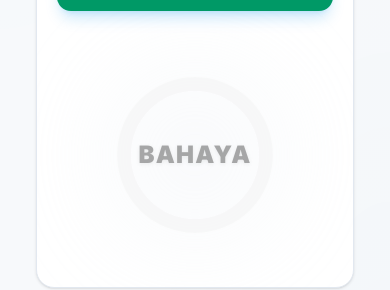
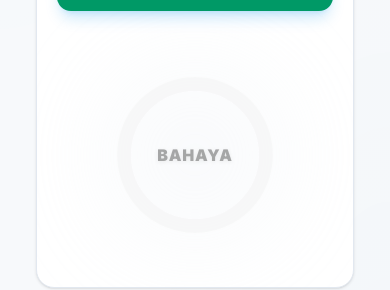
Before and after one commit to RenoSebastian/KeuanganKu-FE, a Next.js app: page /dashboard in a window 390 px wide. Shown: the part 456-746 px from the top of the page. Built offline with nearby package versions, Linux system fonts and the light colour scheme; no server answers.

Commit message:
healtgauge.

```diff
--- a/src/app/(dashboard)/history/page.tsx
+++ b/src/app/(dashboard)/history/page.tsx
@@ -147,7 +147,7 @@ export default function HistoryPage() {
               <FileText className="w-8 h-8 text-slate-300" />
             </div>
             <p className="text-lg font-bold text-slate-500">Belum ada riwayat checkup</p>
-             <Button variant="link" className="text-blue-600 mt-2" onClick={() => window.location.href='/finance/checkup'}>
+            <Button variant="link" className="text-blue-600 mt-2" onClick={() => window.location.href = '/finance/checkup'}>
               Lakukan Checkup Sekarang
             </Button>
           </div>
@@ -195,13 +195,19 @@ export default function HistoryPage() {
                         <span className="text-sm text-slate-400 font-bold">/ 100</span>
                       </div>
                     </div>
-                        <Badge className={cn(
-                            "text-base px-6 py-2 h-auto rounded-xl shadow-sm",
-                            selectedCheckup.globalStatus === "SEHAT" ? "bg-green-500 hover:bg-green-600" :
-                            selectedCheckup.globalStatus === "WASPADA" ? "bg-yellow-500 hover:bg-yellow-600" : "bg-red-500 hover:bg-red-600"
-                        )}>
+                    <Badge
+                      className={cn(
+                        "text-base px-6 py-2 h-auto rounded-xl shadow-sm bg-white border",
+                        selectedCheckup.globalStatus === "SEHAT"
+                          ? "text-green-600 border-green-300"
+                          : selectedCheckup.globalStatus === "WASPADA"
+                            ? "text-yellow-600 border-yellow-300"
+                            : "text-red-600 border-red-300"
+                      )}
+                    >
                       {selectedCheckup.globalStatus}
                     </Badge>
+
                   </div>
 
                   {/* Ringkasan Keuangan */}
@@ -338,7 +344,7 @@ function HistoryCard({ item, index, onDetail }: { item: any, index: number, onDe
           </div>
 
           <div className="pt-4 border-t border-slate-50 flex items-center justify-between mt-2">
-               <span className="text-[10px] text-slate-300 font-mono">#{item.id.slice(0,8)}</span>
+            <span className="text-[10px] text-slate-300 font-mono">#{item.id.slice(0, 8)}</span>
             <Button
               size="sm"
               className="bg-blue-50 text-blue-600 hover:bg-blue-100 hover:text-blue-700 border-0 text-xs font-bold h-8"
--- a/src/components/features/dashboard/health-gauge.tsx
+++ b/src/components/features/dashboard/health-gauge.tsx
@@ -41,7 +41,7 @@ export function HealthGauge({ score }: HealthGaugeProps) {
       >
         <defs>
           {/* Gradient Premium: Merah (Awal) -> Kuning (Tengah) -> Hijau (Akhir) */}
-          <linearGradient id="gaugeGradient" x1="0%" y1="0%" x2="100%" y2="100%">
+          <linearGradient id="gaugeGradient" x1="0%" y1="100%" x2="0%" y2="0%">
             <stop offset="0%" stopColor="#f43f5e" />   {/* Rose/Merah */}
             <stop offset="50%" stopColor="#f59e0b" />  {/* Amber/Kuning */}
             <stop offset="100%" stopColor="#10b981" /> {/* Emerald/Hijau */}
@@ -87,7 +87,7 @@ export function HealthGauge({ score }: HealthGaugeProps) {
       <div className="absolute inset-0 flex flex-col items-center justify-center text-center animate-in fade-in zoom-in duration-700">
 
         <h3 className={cn(
-          "text-2xl md:text-2xl font-black tracking-wider uppercase transition-colors duration-500",
+          "text-1xl md:text-2xl font-black tracking-wider uppercase transition-colors duration-500",
           statusColorClass
         )}>
           {statusLabel}
```
Lines whose indentation alone changed are shown as unchanged.
